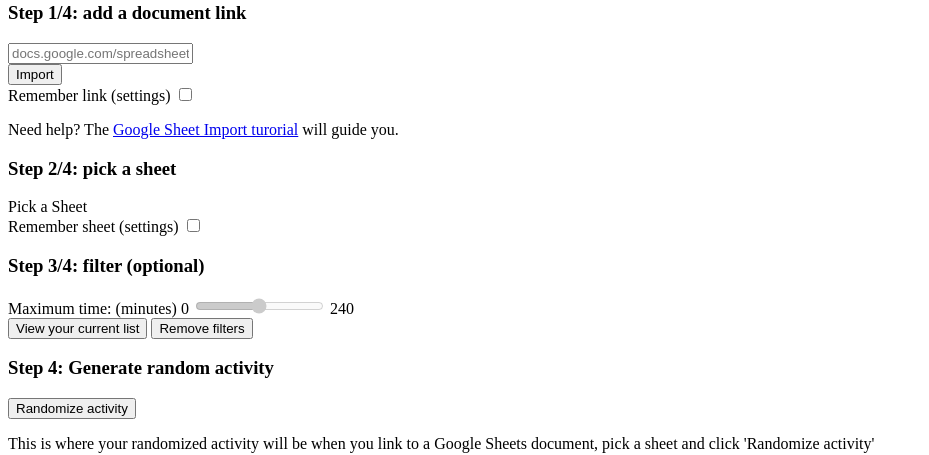
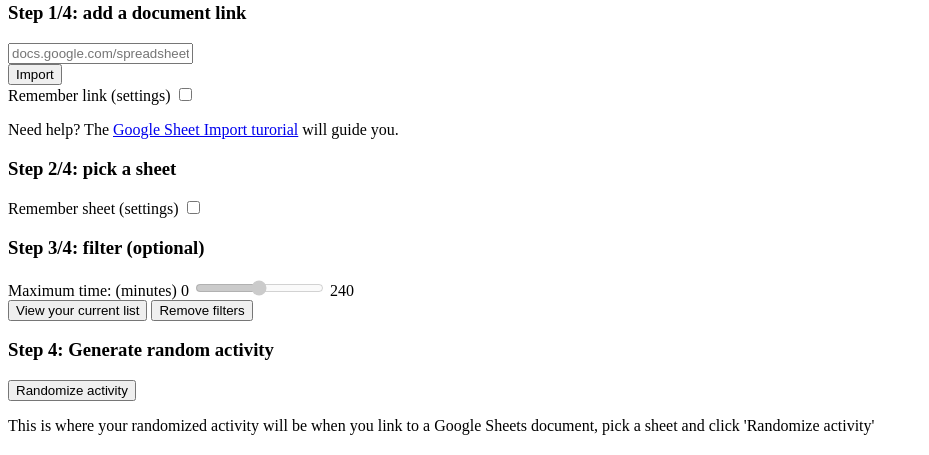
Before and after one commit to EddyVinck/Activity-Randomizer, a web app: file src/assets/html/index.html in a window 1280 px wide. Shown: the part 245-700 px from the top of the page, without its empty margins (0-929 px from the left). Run offline with its HTML, style and script files only (its server is not run), Linux system fonts and the light colour scheme; some libraries are stand-ins or nearby versions.

Commit message:
updated example sheet info and general styling

```diff
--- a/src/assets/html/index.html
+++ b/src/assets/html/index.html
@@ -45,19 +45,6 @@
       </a>
     </div>
   </nav>
-  <!-- <div class="modal-overlay">
-    <div class="modal-wrapper">
-      <div class="modal">
-        <div class="modal-content">
-          <div sheet-content>
-
-          </div>
-        </div>
-      </div>
-    </div>
-  </div> -->
-  <!-- Button trigger modal -->
-
 
   <div class="container">
     <div class="spaceholder-top mb-4">
@@ -101,8 +88,8 @@
               </div>
               <div class="input-container">
                 <label>
-                  Pick a Sheet
-                  <select name="" id="sheet-names" style="display: none;"></select>
+                  <!-- Pick a Sheet -->
+                  <select class="custom-select" name="" id="sheet-names" style="display: none;"></select>
                 </label>
                 <div class="input-container checkbox-container">
                   <label>
--- a/src/scss/index.scss
+++ b/src/scss/index.scss
@@ -1,7 +1,9 @@
 
 @import
-  // Framework / library
+  // Frameworks & libraries
   "~bootstrap/scss/bootstrap",
+
+  // ActivityRandomizer styles
   "./includes/responsive",
   "./includes/typography",
   "./includes/ads",
```
